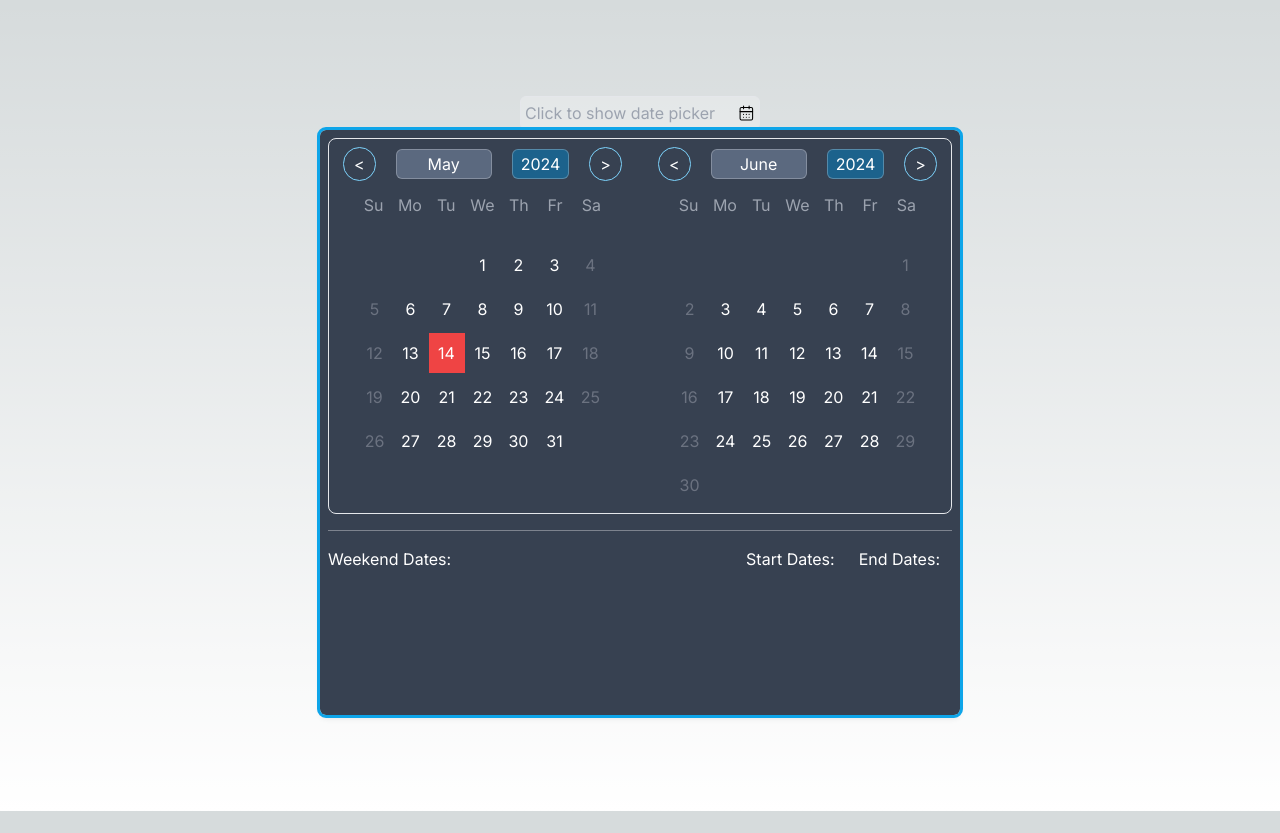
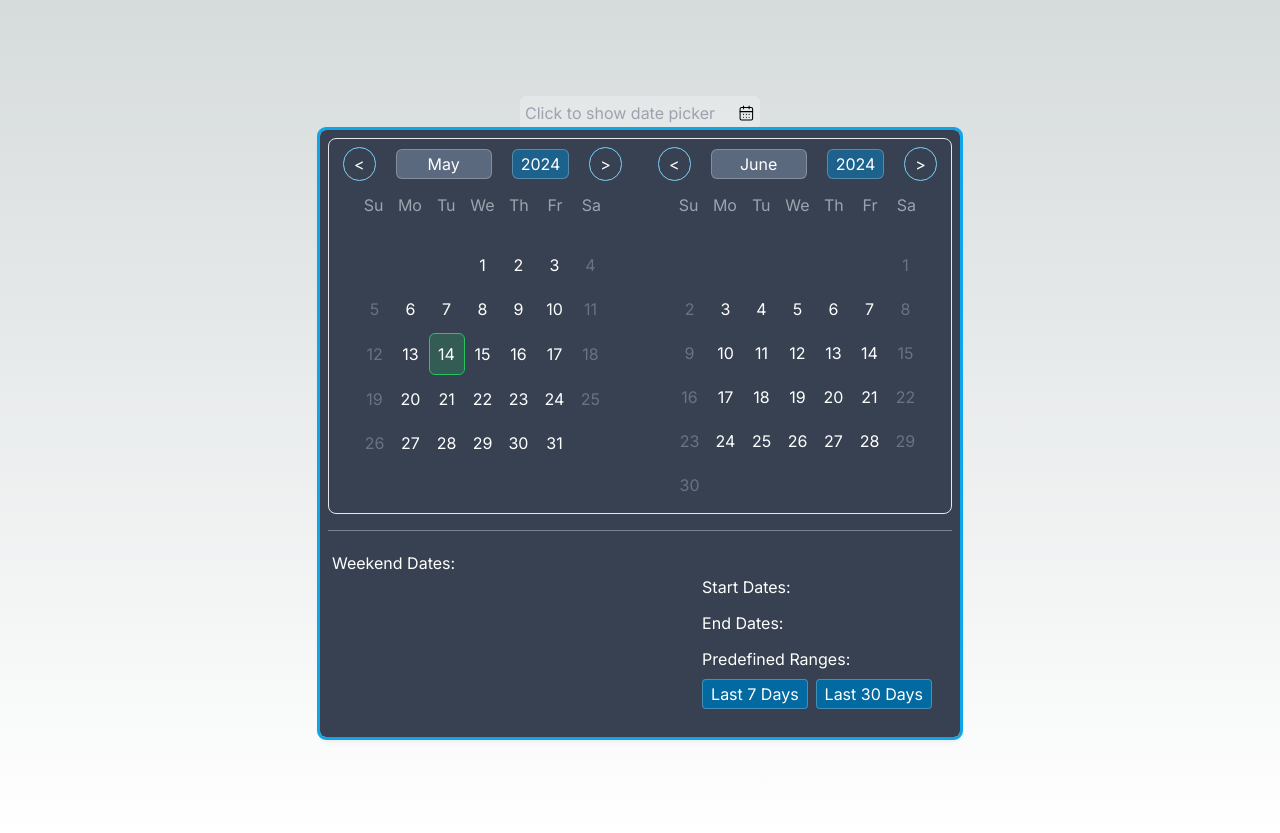
Before and after one commit to imaxisXD/date-picker, a Next.js app: page / in a window 1280 px wide. Both pictures are taken after a click on the button 640 px from the left and 113 px from the top of the page. Before the commit the page ends 811 px from the top, so only its background shows below. Built offline with nearby package versions, Linux system fonts and the light colour scheme.

Commit message:
feat: add localstorage support

```diff
--- a/app/page.tsx
+++ b/app/page.tsx
@@ -1,6 +1,5 @@
 "use client";
 import DatePicker from "@/components/date-picker";
-import { DateRange } from "@/utils/types";
 import { CalendarDays } from "lucide-react";
 import { useSearchParams } from "next/navigation";
 import { useState } from "react";
@@ -10,9 +9,25 @@ export default function Home() {
 
   const startDate = searchParams.get("startdate");
   const endDate = searchParams.get("enddate");
-
+  const today = new Date();
   const [showDatePicker, setShowDatePicker] = useState(false);
-
+  const predefinedRanges = [
+    {
+      label: "Last 7 Days",
+      range: {
+        endDate: new Date(today),
+        startDate: new Date(today.setDate(today.getDate() - 7)),
+      },
+    },
+    {
+      label: "Last 30 Days",
+      range: {
+        endDate: new Date(today),
+        startDate: new Date(today.setDate(today.getDate() - 30)),
+      },
+    },
+    // Add more predefined ranges as needed
+  ];
   const handleClick = () => {
     setShowDatePicker(!showDatePicker);
   };
@@ -23,13 +38,19 @@ export default function Home() {
         className="w-60 antialiased flex items-center border justify-evenly p-1 rounded-md bg-white/25 hover:border hover:border-sky-500 transition-all duration-300 ease-in-out"
       >
         <input
+          readOnly
           placeholder="Click to show date picker"
           className="bg-transparent outline-none cursor-pointer w-full"
           value={startDate && endDate ? `${startDate} - ${endDate}` : ""}
         />
         <CalendarDays strokeWidth={1.5} height={18} width={18} />
       </button>
-      {showDatePicker && <DatePicker closeDatePicker={handleClick} />}
+      {showDatePicker && (
+        <DatePicker
+          closeDatePicker={handleClick}
+          predefinedRanges={predefinedRanges}
+        />
+      )}
     </main>
   );
 }
--- a/components/calendar.tsx
+++ b/components/calendar.tsx
@@ -37,15 +37,20 @@ const Calendar: React.FC<CalendarProps> = ({
   };
 
   const isDateInRangeExcludingWeekends = (date: Date) => {
-    if (!dateRange.startDate || !hoverDate) {
+    const { startDate, endDate } = dateRange;
+
+    if (!startDate || !hoverDate || isWeekend(date)) {
       return false;
     }
 
-    if (isWeekend(date)) {
-      return false;
+    if (!endDate) {
+      return date >= startDate && date <= hoverDate;
     }
 
-    return date >= dateRange.startDate && date <= hoverDate;
+    return (
+      (date >= startDate && date <= hoverDate) ||
+      (date >= hoverDate && date <= endDate)
+    );
   };
 
   const handleHoverDate = (date: Date | null) => {
@@ -84,7 +89,9 @@ const Calendar: React.FC<CalendarProps> = ({
             (currentDate.getTime() === dateRange.startDate?.getTime() ||
               currentDate.getTime() === dateRange.endDate?.getTime()) &&
             !isWeekendDay;
-          const isTodayClass = isToday(currentDate) ? " bg-red-500" : "";
+          const isTodayClass = isToday(currentDate)
+            ? " bg-green-500/20 border rounded-md border-green-500"
+            : "";
           const isHighlightedDate = isDateInRangeExcludingWeekends(currentDate);
 
           calendarCells.push(
--- a/components/date-picker.tsx
+++ b/components/date-picker.tsx
@@ -1,5 +1,5 @@
 "use client";
-import { useState } from "react";
+import { useEffect, useState } from "react";
 import { DateRange, DateRangePickerProps, WeekendDates } from "@/utils/types";
 import { getWeekendDates, isWeekend, months, years } from "@/utils/utils";
 import { toast } from "sonner";
@@ -7,12 +7,14 @@ import useDropdown from "@/utils/hooks/useDropDown";
 import { WeekHeader } from "./week-header";
 import Calendar from "./calendar";
 import { useRouter } from "next/navigation";
+import { useSearchParams } from "next/navigation";
 
 const DatePicker: React.FC<DateRangePickerProps> = ({
   predefinedRanges,
   closeDatePicker,
 }) => {
   const router = useRouter();
+
   const [dateRange, setDateRange] = useState<DateRange>({
     startDate: null,
     endDate: null,
@@ -20,18 +22,35 @@ const DatePicker: React.FC<DateRangePickerProps> = ({
   const [weekendDates, setWeekendDates] = useState<WeekendDates>({
     weekendDates: [],
   });
-
+  const [storedDateRange, setStoredDateRange] = useState<DateRange | null>(
+    null
+  );
   // Initialize months and years based on today's date
   const today = new Date();
-  const [currentMonth, setCurrentMonth] = useState(today.getMonth());
-  const [currentYear, setCurrentYear] = useState(today.getFullYear());
-
+  const [currentMonth, setCurrentMonth] = useState(
+    storedDateRange?.startDate
+      ? new Date(storedDateRange.startDate).getMonth()
+      : today.getMonth()
+  );
+  const [currentYear, setCurrentYear] = useState(
+    storedDateRange?.startDate
+      ? new Date(storedDateRange.startDate).getFullYear()
+      : today.getFullYear()
+  );
   // Initialize Calendar 2 to the next month
   const [nextMonth, setNextMonth] = useState(
-    today.getMonth() === 11 ? 0 : today.getMonth() + 1
+    storedDateRange?.endDate
+      ? new Date(storedDateRange.endDate).getMonth()
+      : today.getMonth() === 11
+      ? 0
+      : today.getMonth() + 1
   );
   const [nextMonthYear, setNextMonthYear] = useState(
-    today.getMonth() === 11 ? today.getFullYear() + 1 : today.getFullYear()
+    storedDateRange?.endDate
+      ? new Date(storedDateRange.endDate).getFullYear()
+      : today.getMonth() === 11
+      ? today.getFullYear() + 1
+      : today.getFullYear()
   );
 
   const {
@@ -75,6 +94,7 @@ const DatePicker: React.FC<DateRangePickerProps> = ({
       toast.warning("Select a date that is not a weekend");
     }
   };
+
   const handleCurrentMonthChange = (direction: "next" | "prev") => {
     let newCurrentMonth = currentMonth;
     let newCurrentYear = currentYear;
@@ -165,6 +185,53 @@ const DatePicker: React.FC<DateRangePickerProps> = ({
     setCurrentYear(newNextMonthYear);
     setShowNextYearDropdown(false);
   };
+
+  const handlePredefinedRangeClick = (predefinedRange: DateRange) => {
+    const { startDate, endDate } = predefinedRange;
+    // Update the state with the new start and end dates
+    setDateRange({ startDate, endDate });
+    if (startDate && endDate) {
+      setWeekendDates({ weekendDates: getWeekendDates(startDate, endDate) });
+      const storedRange = JSON.stringify({
+        startDate: startDate.toISOString(),
+        endDate: endDate.toISOString(),
+      });
+      localStorage.setItem("storedDateRange", storedRange);
+      setStoredDateRange({ startDate, endDate });
+    }
+  };
+
+  useEffect(() => {
+    const storedRange = localStorage.getItem("storedDateRange");
+    if (storedRange) {
+      const { startDate, endDate } = JSON.parse(storedRange);
+      setDateRange({
+        startDate: new Date(startDate),
+        endDate: new Date(endDate),
+      });
+      setStoredDateRange({
+        startDate: new Date(startDate),
+        endDate: new Date(endDate),
+      });
+      setWeekendDates({
+        weekendDates: getWeekendDates(new Date(startDate), new Date(endDate)),
+      });
+
+      // Update current and next month/year based on stored date range
+      setCurrentMonth(new Date(startDate).getMonth());
+      setCurrentYear(new Date(startDate).getFullYear());
+      setNextMonth(new Date(endDate).getMonth());
+      setNextMonthYear(new Date(endDate).getFullYear());
+    } else {
+      // Update current and next month/year based on today's date if no stored range
+      setCurrentMonth(today.getMonth());
+      setCurrentYear(today.getFullYear());
+      setNextMonth(today.getMonth() === 11 ? 0 : today.getMonth() + 1);
+      setNextMonthYear(
+        today.getMonth() === 11 ? today.getFullYear() + 1 : today.getFullYear()
+      );
+    }
+  }, []);
 
   return (
     <div className="p-2 transition-all duration-300 ease-in-out bg-gray-700 outline outline-sky-500 text-white max-w-4xl w-[40rem] mx-auto rounded-md shadow-md">
@@ -325,48 +392,38 @@ const DatePicker: React.FC<DateRangePickerProps> = ({
         </div>
       </div>
 
-      <div className="flex justify-between items-start border-t border-white/35 mt-4">
+      <div className="flex justify-between items-start border-t border-white/35 mt-4 p-1">
         <div className="mt-4 w-fit">
           <h3 className="text-base mb-2">Weekend Dates:</h3>
-          <ul className="overflow-auto h-32">
+          <ul className="overflow-auto h-32 text-gray-400">
             {weekendDates.weekendDates.map((date) => (
               <li key={date.toISOString()}>{date.toLocaleDateString()}</li>
             ))}
           </ul>
         </div>
         <div className="mt-4 w-fit flex items-center justify-center gap-3">
+          <div className="flex flex-col items-center gap-3 p-2 w-full mt-4">
+            <div className="flex items-start justify-start w-full gap-3 ">
               <h3 className="text-base">Start Dates:</h3>
               <span className="text-gray-400">
                 {dateRange.startDate?.toLocaleDateString()}
               </span>
+            </div>
+            <div className="flex items-center w-full gap-3">
               <h3 className="text-base">End Dates:</h3>
               <span className="text-gray-400">
                 {dateRange.endDate?.toLocaleDateString()}
               </span>
             </div>
-        {dateRange.startDate && dateRange.endDate && (
-          <button
-            className="px-4 mt-4 py-1 rounded bg-sky-500 hover:bg-sky-600 transition-all duration-300 ease-in-out"
-            onClick={() => {
-              closeDatePicker();
-              router.push(
-                `?startdate=${dateRange.startDate?.toLocaleDateString()}&enddate=${dateRange.endDate?.toLocaleDateString()}`
-              );
-            }}
-          >
-            Save
-          </button>
-        )}
-
             {predefinedRanges && (
-          <div className="mt-4">
-            <h3 className="text-lg font-bold mb-2">Predefined Ranges:</h3>
+              <div className="">
+                <h3 className="mb-2">Predefined Ranges:</h3>
                 <div className="flex flex-wrap">
                   {predefinedRanges.map((range) => (
                     <button
                       key={range.label}
-                  className="px-2 py-1 mr-2 mb-2 rounded bg-gray-700 hover:bg-gray-600"
-                  //   onClick={() => handlePredefinedRangeClick(range.range)}
+                      className="px-2 py-0.5 mr-2 mb-2 rounded border border-white/25 bg-sky-700 hover:bg-sky-700/70 transition-all duration-300 ease-in-out"
+                      onClick={() => handlePredefinedRangeClick(range.range)}
                     >
                       {range.label}
                     </button>
@@ -376,6 +433,55 @@ const DatePicker: React.FC<DateRangePickerProps> = ({
             )}
           </div>
         </div>
+        {dateRange.startDate && dateRange.endDate && (
+          <div className="flex gap-2 ">
+            <button
+              className="px-4 mt-4 py-1 rounded bg-red-500 hover:bg-red-600 transition-all duration-300 ease-in-out"
+              onClick={() => {
+                setDateRange({
+                  startDate: null,
+                  endDate: null,
+                });
+                setWeekendDates({
+                  weekendDates: [],
+                });
+                localStorage.removeItem("storedDateRange");
+                setStoredDateRange(null);
+                closeDatePicker();
+                router.push("/");
+              }}
+            >
+              Clear
+            </button>
+            <button
+              className="px-4 mt-4 py-1 rounded bg-sky-500 hover:bg-sky-600 transition-all duration-300 ease-in-out"
+              onClick={() => {
+                if (dateRange.startDate && dateRange.endDate) {
+                  const storedRange = JSON.stringify({
+                    startDate: dateRange.startDate.toISOString(),
+                    endDate: dateRange.endDate.toISOString(),
+                  });
+                  localStorage.setItem("storedDateRange", storedRange);
+                  setStoredDateRange({
+                    startDate: dateRange.startDate,
+                    endDate: dateRange.endDate,
+                  });
+                } else {
+                  localStorage.removeItem("storedDateRange");
+                  setStoredDateRange(null);
+                }
+                closeDatePicker();
+                router.push(
+                  `?startdate=${dateRange.startDate?.toLocaleDateString()}&enddate=${dateRange.endDate?.toLocaleDateString()}`
+                );
+              }}
+            >
+              Save
+            </button>
+          </div>
+        )}
+      </div>
+    </div>
   );
 };
 
```
Lines whose indentation alone changed are shown as unchanged.
